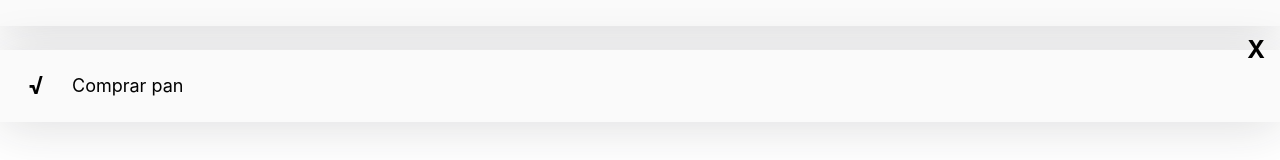
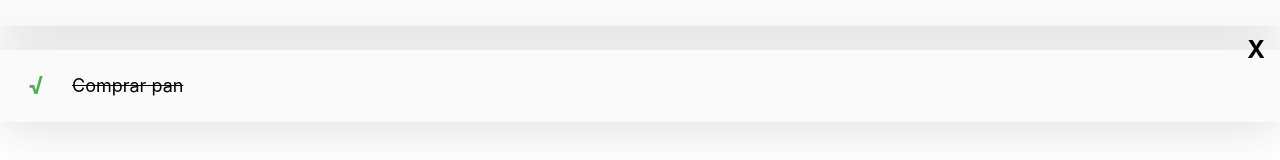
Before and after one commit to julio-barrios-dev/todo_list_react, a React (Create React App) app: page / in a window 1280 px wide. Shown: the part 305-465 px from the top of the page. Built offline with nearby package versions, Linux system fonts and the light colour scheme.

Commit message:
Contando y buscando TODOs

```diff
--- a/src/App.js
+++ b/src/App.js
@@ -6,23 +6,48 @@
 import { TodoItem } from "./components/TodoItem";
 import { CreateTodoButton } from "./components/createButton";
 
-const todos = [
+const defaultTodos = [
   { text: 'Cortar cebolla',
     completed: false },
   {text: 'Tomar el curso de React',
    completed: true},
   {text: 'Comprar pan',
-  completed: false}
+  completed: true}
 ];
 
 function App() {
+  const [searchValue, setSearchValue] = React.useState('');
+  const [todos, setTodos] = React.useState(defaultTodos);
+
+  const completedTodos = todos.filter(todo => !!todo.completed).length;
+  const totalTodos = todos.length;
+
+  let searchedTodos = [];
+
+  if(!searchValue.length >= 1) {
+    searchedTodos = todos;
+  } else {
+    searchedTodos = todos.filter(todo => {
+      const todoText = todo.text.toLowerCase();
+      const searchText = searchValue.toLowerCase();
+      return todoText.includes(searchText);
+    });
+
+  }
+
   return (
      <React.Fragment>
-        <TodoCounter />
-        <TodoSearch />
+        <TodoCounter
+          total={totalTodos}
+          completed={completedTodos}
+        />
+        <TodoSearch
+          searchValue={searchValue}
+          setSearchValue={setSearchValue}
+        />
 
         <TodoList>
-          {todos.map(todo => (<TodoItem
+          {searchedTodos.map(todo => (<TodoItem
             key = {todo.text}
             text={todo.text}
             completed={todo.completed}
--- a/src/components/TodoCounter.js
+++ b/src/components/TodoCounter.js
@@ -3,9 +3,9 @@
 
 
 
-function TodoCounter() {
+function TodoCounter({ total, completed }) {
   return (
-    <h2 className="TodoCounter"> Has completado 2 de 3 TODOs</h2>
+    <h2 className="TodoCounter"> Has completado {completed} de {total} TODOs</h2>
   )
 }
 
--- a/src/components/TodoSearch.js
+++ b/src/components/TodoSearch.js
@@ -1,24 +1,21 @@
 import React from "react";
 import './styles/TodoSearch.css'
 
-function TodoSearch(){
-    const [searchValue, setSearhValue ] = React.useState('');
+function TodoSearch({ searchValue, setSearchValue }){
 
     const onSearchValueChange = (event) => {
         console.log(event.target.value);
-        setSearhValue(event.target.value);
+        setSearchValue(event.target.value);
     };
 
-    return [
+    return(
         <input
             className="TodoSearch"
             placeholder="Cebolla"
             value={searchValue}
             onChange={onSearchValueChange}
-        />,
-        <p>{searchValue}</p>
-
-    ];
+        />
+    );
 }
 
 export {TodoSearch};
```
